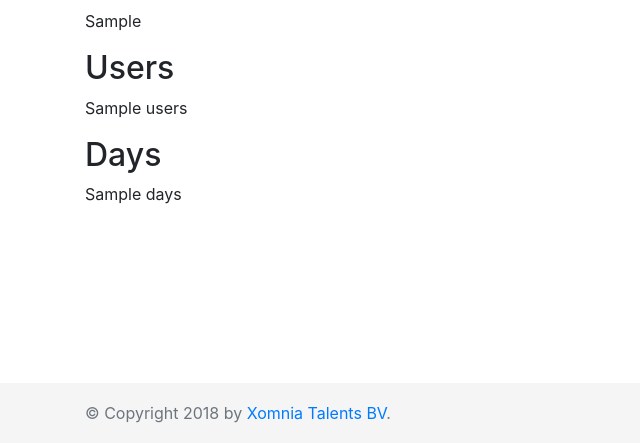
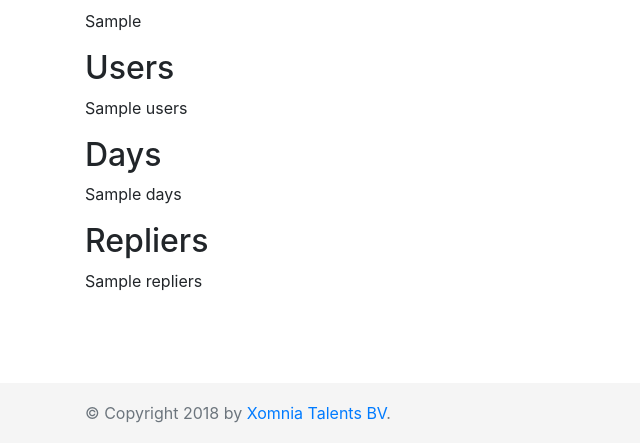
Before and after one commit to YuRiTan/class_8_project, a Flask app: template api/src/templates/upload.html in a window 1280 px wide. Shown: the part 357-800 px from the top of the page, without its empty margins (0-640 px from the left). Run offline with Flask 2, Linux system fonts and the light colour scheme; the template is opened without the code that fills it: most values are stand-ins (such as "Sample title", 1, 10 or a date in 2020); some libraries are stand-ins or nearby versions.

Commit message:
Return replier statistics after uploading file

```diff
--- a/api/src/app.py
+++ b/api/src/app.py
@@ -23,10 +23,13 @@ def upload():
         chat_stats = ChatStats(processed_data)
         chat_stats.most_active_users()
         chat_stats.most_active_days()
+        chat_stats.replier_count()
         basic_stats = chat_stats.basic_statistics
         days = chat_stats.active_days
         users = chat_stats.active_users
-    return render_template("upload.html", basic_stats=basic_stats, days=days, users=users)
+        repliers = chat_stats.replier
+    return render_template("upload.html", basic_stats=basic_stats, days=days,
+                           users=users, repliers=repliers)
 
 
 if __name__ == '__main__':
--- a/api/src/templates/upload.html
+++ b/api/src/templates/upload.html
@@ -16,6 +16,8 @@
     <p>{{ users }}</p>
     <h2 class="mt-3">Days</h2>
     <p>{{ days }}</p>
+    <h2 class="mt-3">Repliers</h2>
+    <p>{{ repliers }}</p>
   {% else %}
     <p>After you upload a file, your results will be shown here.</p>
   {% endif %}
```
